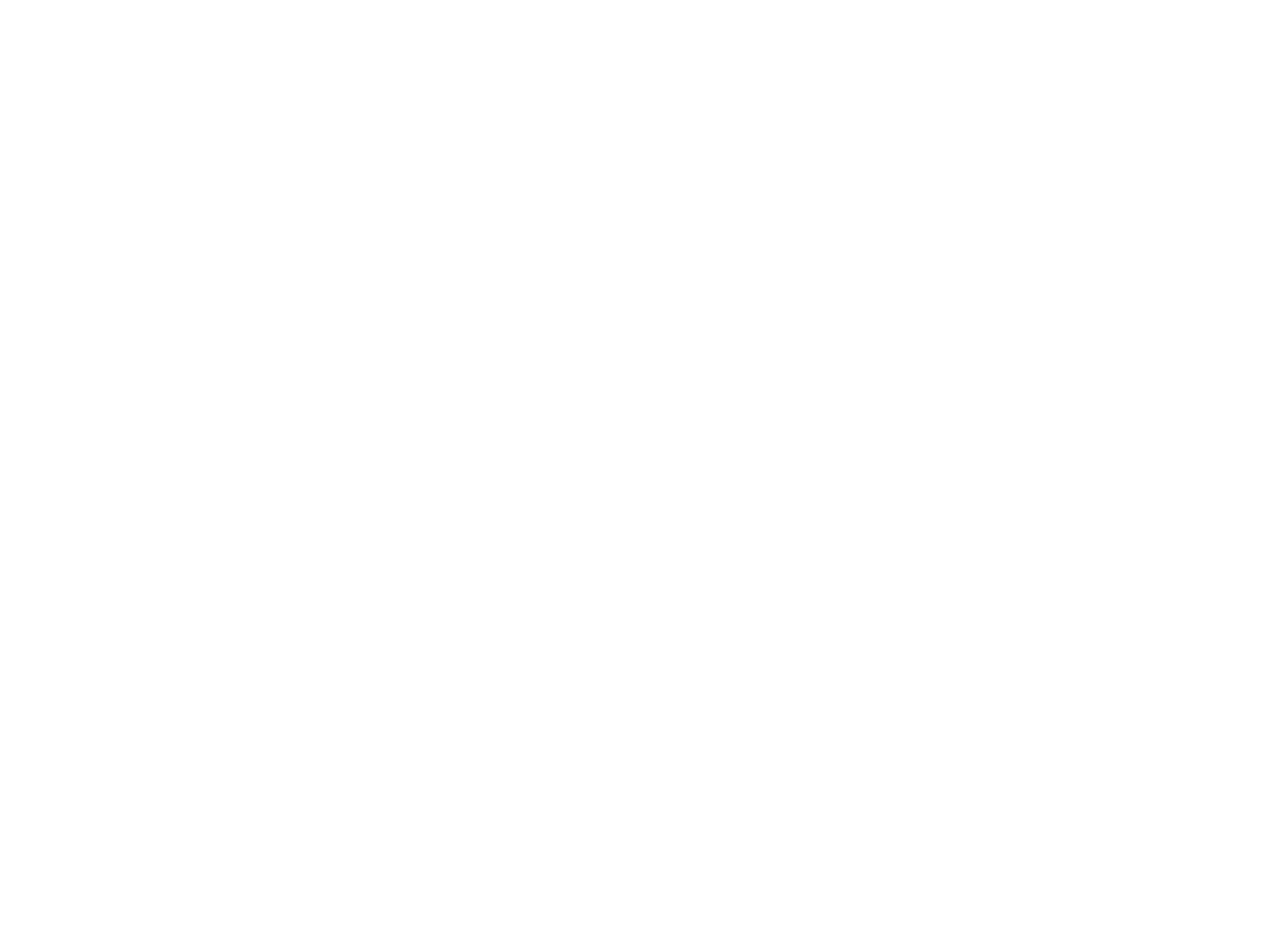
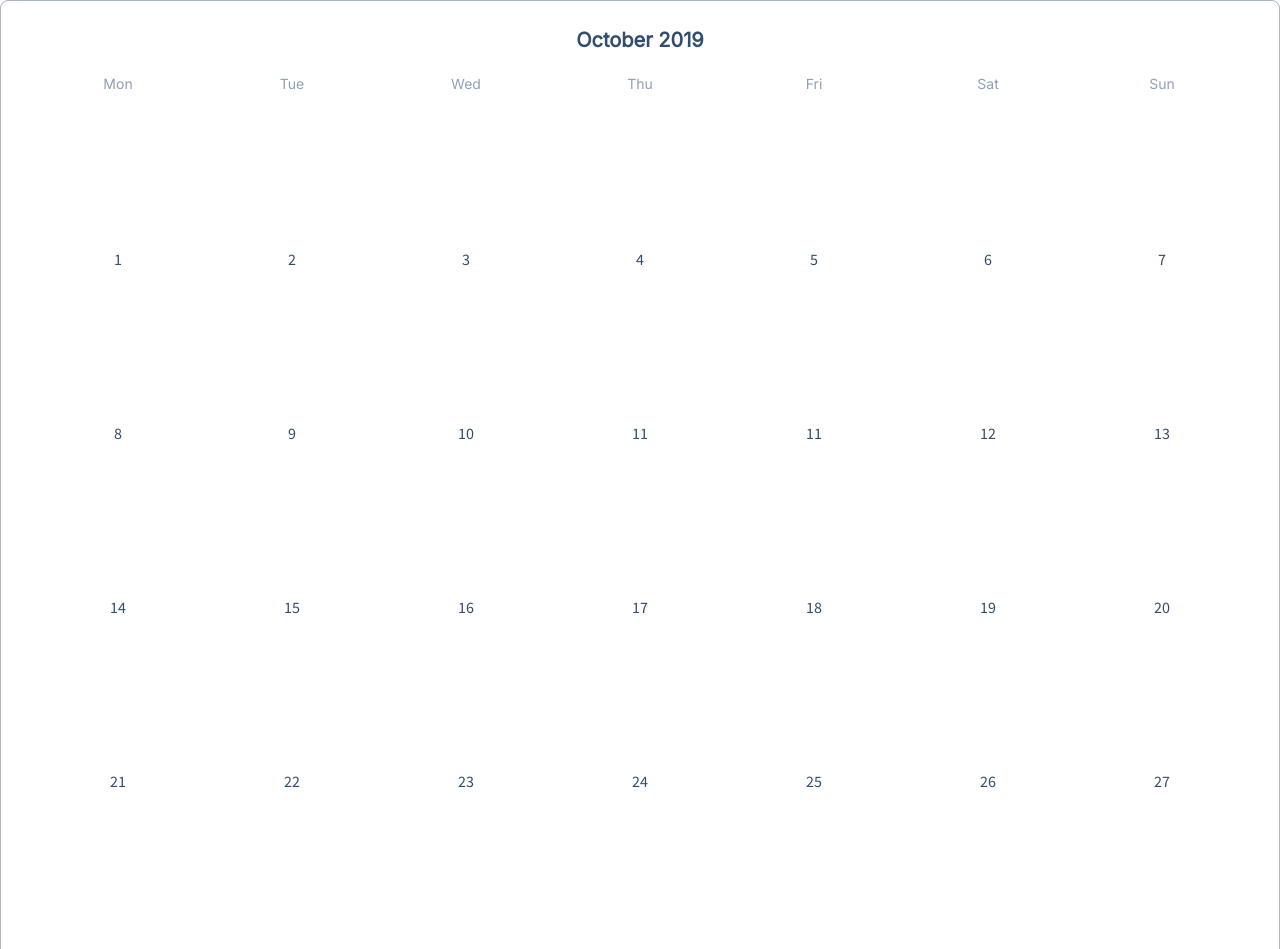
Before and after one commit to js-tasks-ru/htmlcss-20221107_k563ke70, a website: page 05-lection3/03-calendar/index.html in a window 1280 px wide. Shown: the top 949 px of the page. Before the commit the page ends 800 px from the top, so only its background shows below. Drawn offline with Linux system fonts and the light colour scheme.

Commit message:
added calendar

```diff
--- a/05-lection3/03-calendar/calendar.css
+++ b/05-lection3/03-calendar/calendar.css
@@ -0,0 +1,51 @@
+
+@import url('https://fonts.googleapis.com/css2?family=Source+Sans+Pro&display=swap');
+
+.calendar {
+    background: var(--white);
+    border: 1px solid var(--grey-3);
+    border-radius: 8px;
+    padding: 28px 30px 40px 30px;
+
+}
+
+.calendar__title {
+    font-family: 'Inter';
+    font-weight: 600;
+    font-size: 20px;
+    color: #334D6E;
+    margin-bottom: 24px;
+    text-align: center;
+    }
+
+.calendar__wrapper {
+    position: relative;
+    padding-bottom: 100%;
+}
+
+.calendar__inner {
+    position: absolute;
+    top: 0;
+    right: 0;
+    bottom: 0;
+    left: 0;
+    display: grid;
+    grid-template-columns: repeat(7, 1fr);
+    grid-template-rows: repeat(7, 1fr);
+    justify-items: center;
+
+}
+
+.calendar__item {
+    font-family: 'Source Sans Pro';
+    font-weight: 400;
+    font-size: 16px;
+    color: #334D6E;
+}
+
+.calendar__item_day {
+    font-family: 'Inter';
+    font-weight: 400;
+    font-size: 14px;
+    color: #90A0B7;
+}
--- a/05-lection3/03-calendar/index.html
+++ b/05-lection3/03-calendar/index.html
@@ -7,6 +7,54 @@
         <title>Calendar</title>
     </head>
     <body>
+        <div class="calendar">
+            <div class="calendar__title">October 2019</div>
+            <div class="calendar__wrapper">
+                <div class="calendar__inner">
+                    <span class="calendar__item calendar__item_day">Mon</span>
+                    <span class="calendar__item calendar__item_day">Tue</span>
+                    <span class="calendar__item calendar__item_day">Wed</span>
+                    <span class="calendar__item calendar__item_day">Thu</span>
+                    <span class="calendar__item calendar__item_day">Fri</span>
+                    <span class="calendar__item calendar__item_day">Sat</span>
+                    <span class="calendar__item calendar__item_day">Sun</span>
+                    <span class="calendar__item">1</span>
+                    <span class="calendar__item">2</span>
+                    <span class="calendar__item">3</span>
+                    <span class="calendar__item">4</span>
+                    <span class="calendar__item">5</span>
+                    <span class="calendar__item">6</span>
+                    <span class="calendar__item">7</span>
+                    <span class="calendar__item">8</span>
+                    <span class="calendar__item">9</span>
+                    <span class="calendar__item">10</span>
+                    <span class="calendar__item">11</span>
+                    <span class="calendar__item">11</span>
+                    <span class="calendar__item">12</span>
+                    <span class="calendar__item">13</span>
+                    <span class="calendar__item">14</span>
+                    <span class="calendar__item">15</span>
+                    <span class="calendar__item">16</span>
+                    <span class="calendar__item">17</span>
+                    <span class="calendar__item">18</span>
+                    <span class="calendar__item">19</span>
+                    <span class="calendar__item">20</span>
+                    <span class="calendar__item">21</span>
+                    <span class="calendar__item">22</span>
+                    <span class="calendar__item">23</span>
+                    <span class="calendar__item">24</span>
+                    <span class="calendar__item">25</span>
+                    <span class="calendar__item">26</span>
+                    <span class="calendar__item">27</span>
+                    <span class="calendar__item">28</span>
+                    <span class="calendar__item">29</span>
+                    <span class="calendar__item">30</span>
+                    <span class="calendar__item">31</span>
+
+
+                </div>
+            </div>
+        </div>
 
     </body>
 </html>
--- a/assets/fonts/fonts.css
+++ b/assets/fonts/fonts.css
@@ -1 +1,3 @@
 @import url('https://fonts.googleapis.com/css2?family=Roboto:ital,wght@0,100;0,300;0,400;0,500;0,700;0,900;1,100;1,300;1,400;1,500;1,700;1,900&display=swap');
+@import url('https://fonts.googleapis.com/css2?family=Source+Sans+Pro&display=swap');
+@import url('https://fonts.googleapis.com/css2?family=Inter&display=swap');
```
